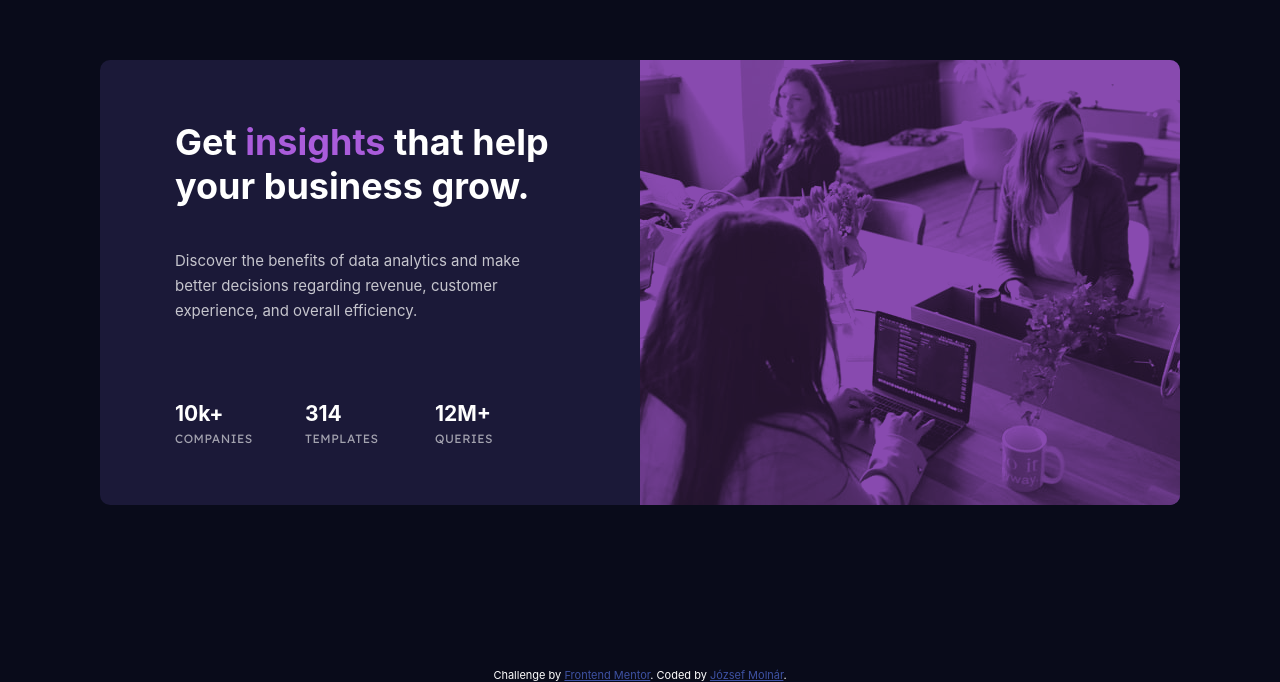
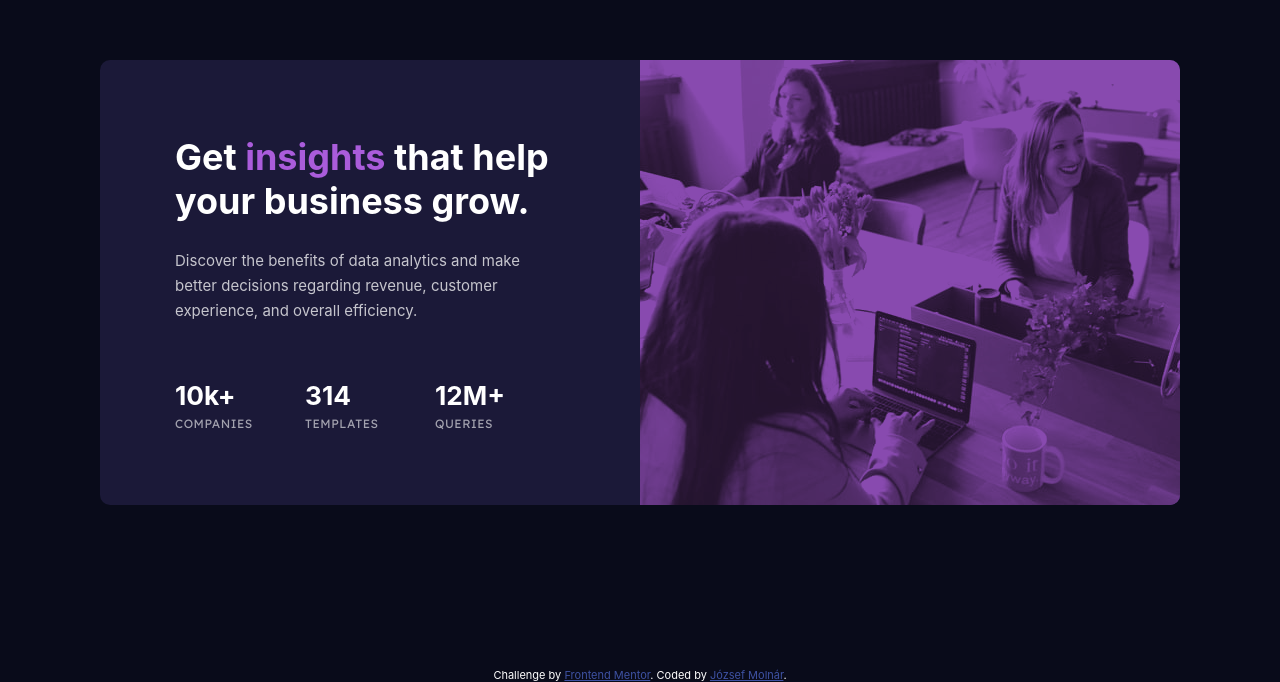
Before and after one commit to joco9308/fm-stats-preview-card, a plain HTML site: page index.html in a window 1280 px wide. Shown: the part 118-800 px from the top of the page. Drawn offline with Linux system fonts and the light colour scheme; a web font is replaced by a local one.

Commit message:
changin padings

```diff
--- a/style.css
+++ b/style.css
@@ -75,7 +75,7 @@ main > header > img:last-child {
 }
 
 main > section {
-    padding: 60px 75px;
+    padding: 75px;
     grid-row: 1;
     grid-column: 1;
     display: flex;
@@ -83,7 +83,7 @@ main > section {
 }
 main > section > h1 {
     font-size: 2.4rem;
-    margin-bottom: 40px;
+    margin-bottom: 25px;
 }
 
 main > section > p {
@@ -97,7 +97,7 @@ main > section > p {
     grid-template-columns: 1fr 1fr 1fr;
 }
 .stat > div {
-    font-size: 1.4rem;
+    font-size: 1.75rem;
     font-weight: 700;
     margin-bottom: 5px;
 }
```
